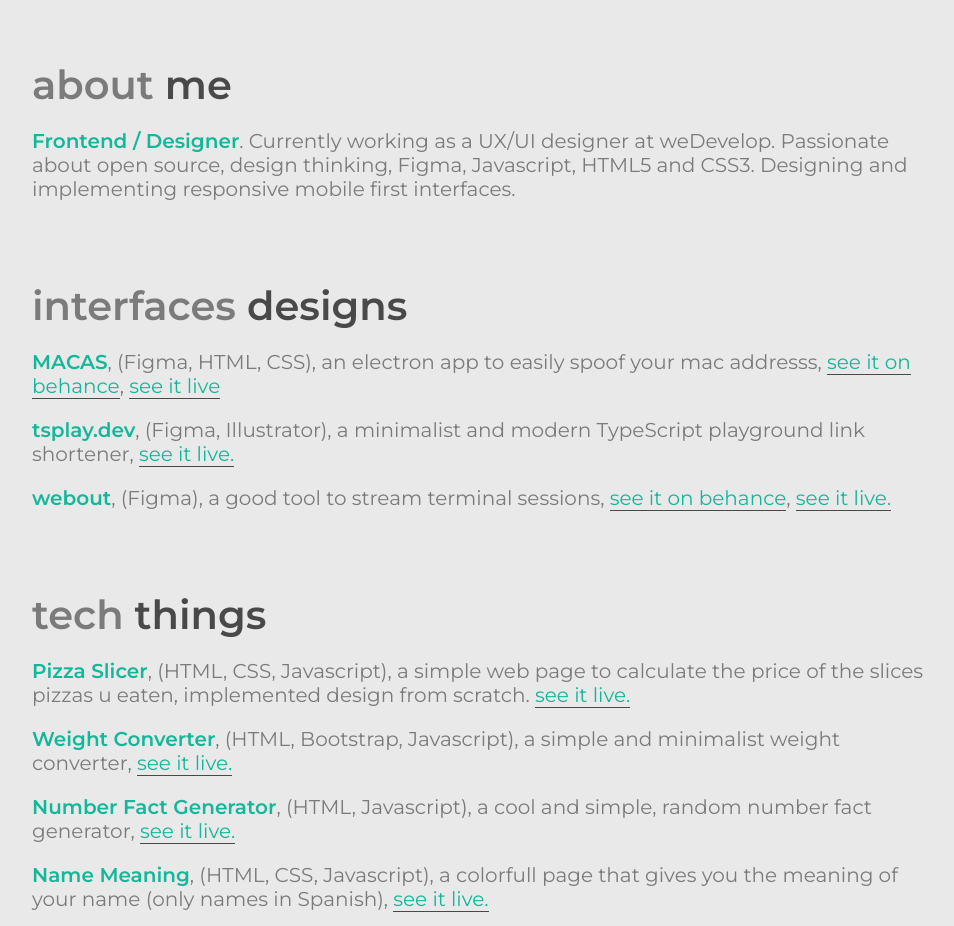
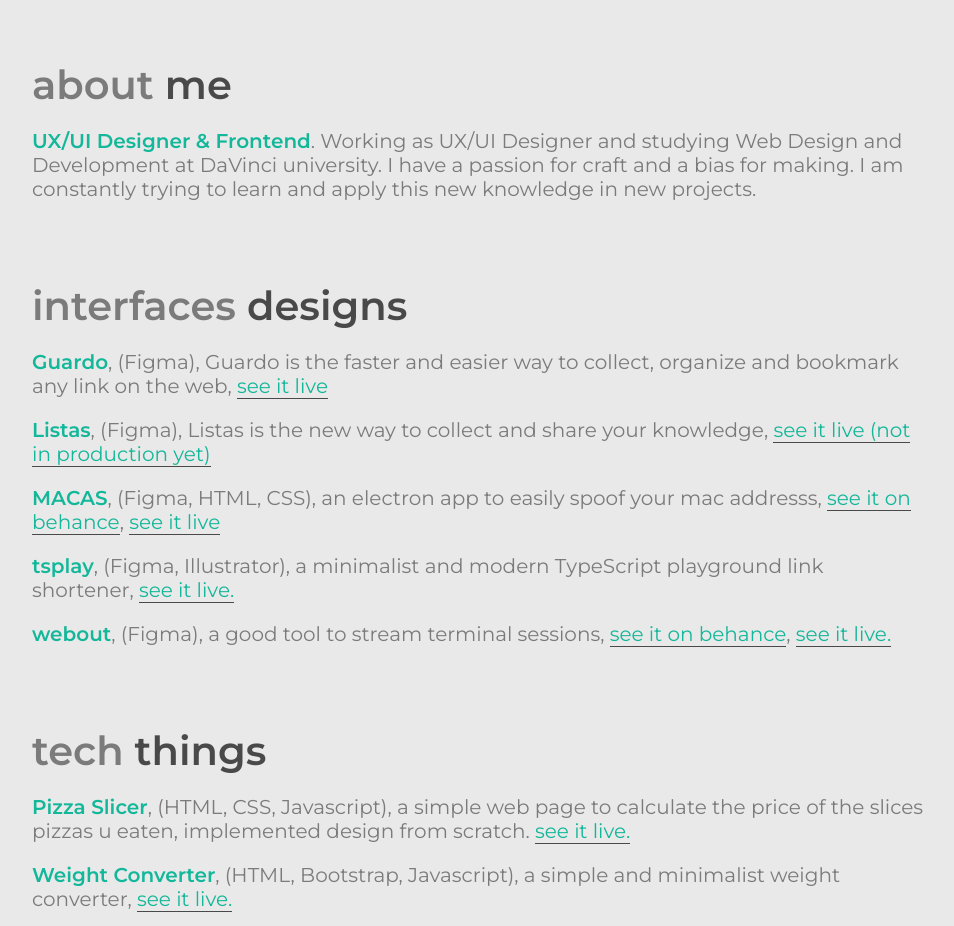
Before and after one commit to dvnahuel/dvnahuel, a plain HTML site: page index.html in a window 1280 px wide. Shown: the part 820-1746 px from the top of the page, without its empty margins (160-1114 px from the left). Drawn offline with Linux system fonts and the light colour scheme.

Commit message:
added most recent proyects

```diff
--- a/index.html
+++ b/index.html
@@ -36,12 +36,14 @@
 </div>
 <div class="about-center">
   <h2>about <span class="fade-color">me</span></h2>
-  <p><span class="cyan-color">Frontend / Designer</span>. Currently working as a UX/UI designer at weDevelop. Passionate about open source, design thinking, Figma, Javascript, HTML5 and CSS3. Designing and implementing responsive mobile first interfaces.</p>
+  <p><span class="cyan-color">UX/UI Designer & Frontend</span>. Working as UX/UI Designer and studying Web Design and Development at DaVinci university. I have a passion for craft and a bias for making. I am constantly trying to learn and apply this new knowledge in new projects.</p>
 
 
   <h2>interfaces <span class="fade-color">designs</span></h2>
+  <p><span class="cyan-color">Guardo</span>, (Figma), Guardo is the faster and easier way to collect, organize and bookmark any link on the web, <a href="https://guardo.io/" target="_blank">see it live</a></p>
+  <p><span class="cyan-color">Listas</span>, (Figma), Listas is the new way to collect and share your knowledge, <a href="https://listas.io/" target="_blank">see it live (not in production yet)</a></p>
   <p><span class="cyan-color">MACAS</span>, (Figma, HTML, CSS), an electron app to easily spoof your mac addresss, <a href="https://www.behance.net/gallery/103333857/MACAS-spoof-a-mac-address" target="_blank">see it on behance</a>, <a href="https://macas.app/" target="_blank">see it live</a></p>
-  <p><span class="cyan-color">tsplay.dev</span>, (Figma, Illustrator), a minimalist and modern TypeScript playground link shortener, <a href="https://tsplay-dev.now.sh/" target="_blank">see it live.</a></p>
+  <p><span class="cyan-color">tsplay</span>, (Figma, Illustrator), a minimalist and modern TypeScript playground link shortener, <a href="https://tsplay-dev.now.sh/" target="_blank">see it live.</a></p>
   <p><span class="cyan-color">webout</span>, (Figma), a good tool to stream terminal sessions, <a href="https://www.behance.net/gallery/105610509/webout-Product-Platform" target="_blank">see it on behance</a>, <a href="https://webout.vercel.app/" target="_blank">see it live.</a></p>
 
 
--- a/style.css
+++ b/style.css
@@ -1,4 +1,5 @@
 @import url('https://fonts.googleapis.com/css2?family=Montserrat:wght@400;500;600;700&display=swap');
+
 
 
 body {
```
Also changed, not shown: logoNdv.svg (deleted).
